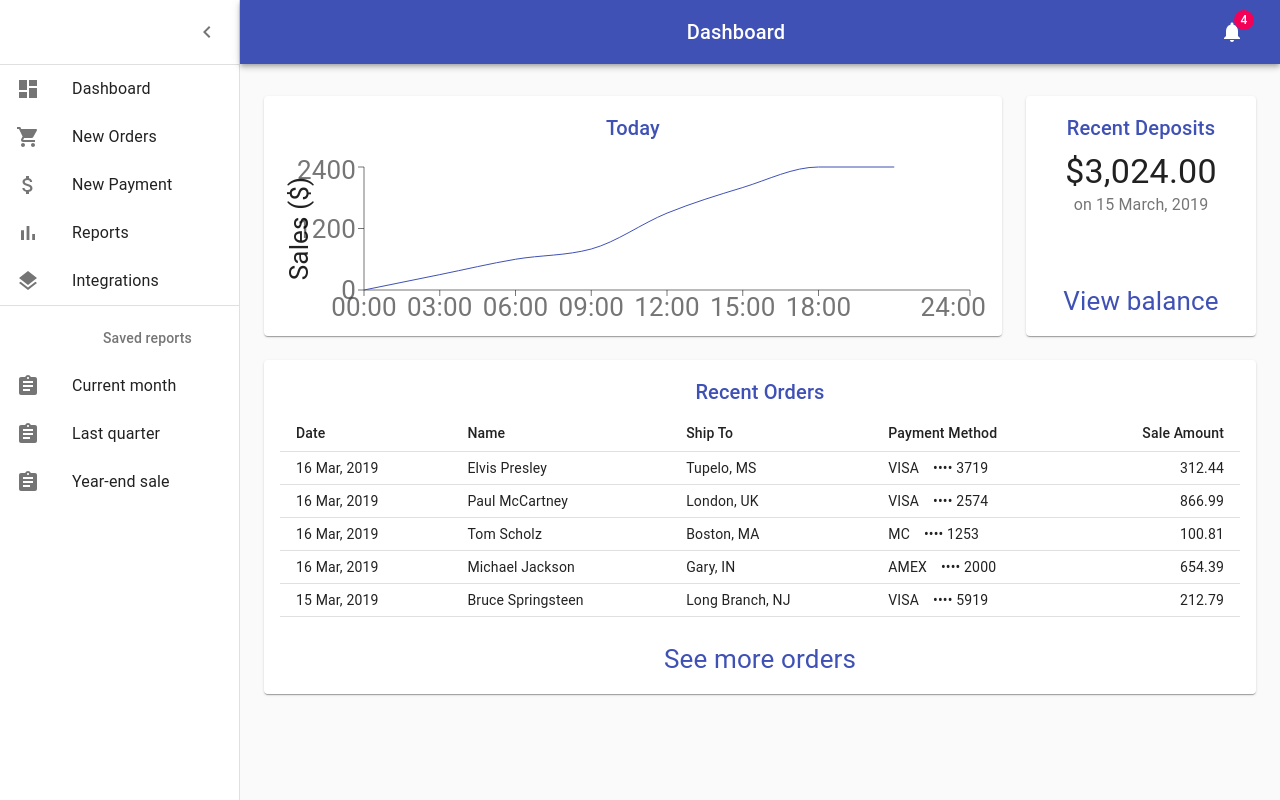
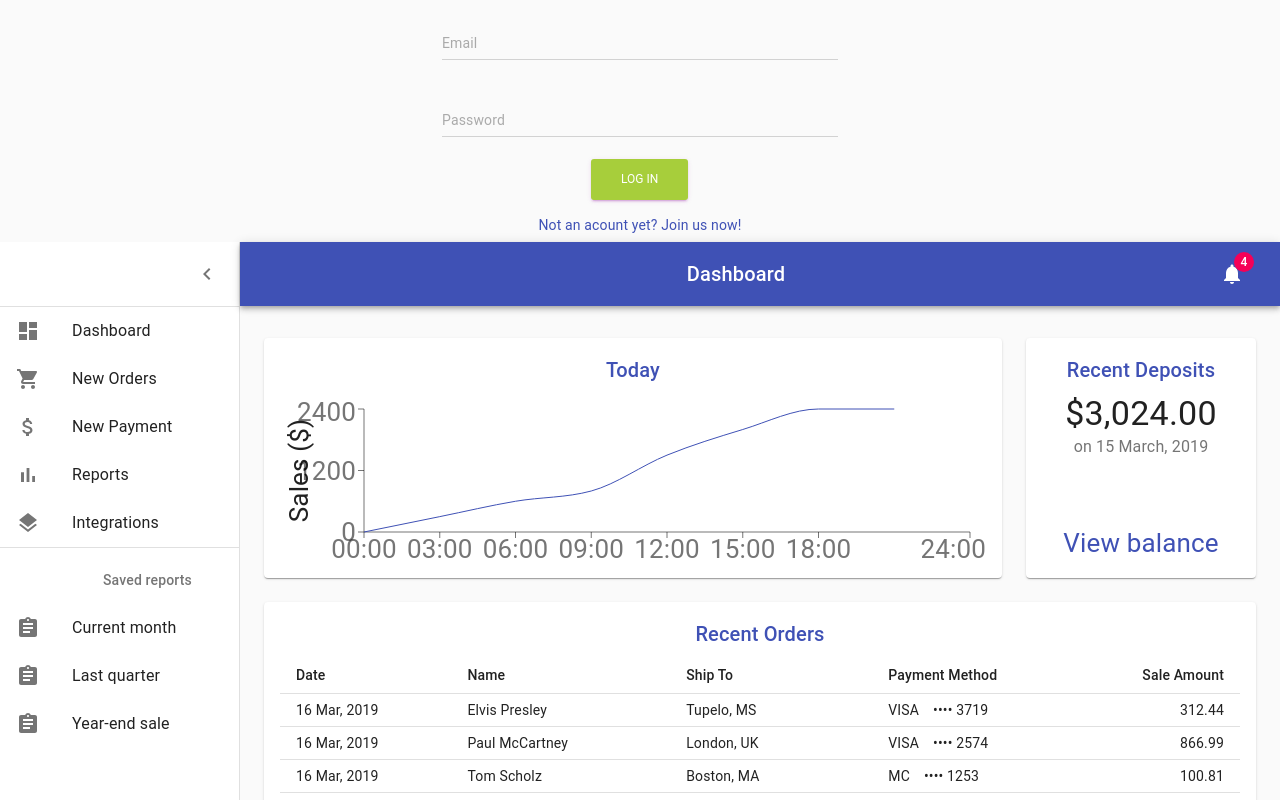
Before and after one commit to LaboratorioNubes/DANFrontEnd, a React (Create React App) app: page /dashboard in a window 1280 px wide. Shown: the top 800 px of the page. Built offline with nearby package versions, Linux system fonts and the light colour scheme.

Commit message:
Cambios actuales hasta presentacion tp

```diff
--- a/src/App.js
+++ b/src/App.js
@@ -10,9 +10,7 @@ function App() {
     <Router>
       <div className="App">
         <header className="App-header">
-          <Route path="/signIn">
-            <SignIn />
-          </Route>
+          <SignIn />
           <Route path="/signUp">
             <SignUp />
           </Route>
--- a/src/components/PaymentModal/PaymentModal.js
+++ b/src/components/PaymentModal/PaymentModal.js
@@ -122,6 +122,8 @@ const PaymentModal = (props) => {
       };
     } else if (paymentForm.method === "Cash") {
       payment = {
+        "payment": {
+
           cliente: 1,
           fechaPago: paymentForm.date,
           efectivo: {
@@ -129,6 +131,7 @@ const PaymentModal = (props) => {
           },
           transferencia: null,
           cheque: null,
+        }
       };
     } else if (paymentForm.method === "Transfer") {
       payment = {
@@ -143,7 +146,7 @@ const PaymentModal = (props) => {
         cheque: null,
       };
     }
-
+    debugger;
     axios
       .post(`http://localhost:9003/api/pago`, { payment })
       .then((res) => {
--- a/src/containers/SignUp/SignUp.js
+++ b/src/containers/SignUp/SignUp.js
@@ -80,7 +80,7 @@ const SignUp = () => {
 
   let history = useHistory();
   const signInRedirect = () => {
-    history.push("/SignIn");
+    history.push("/");
   };
 
   const validateForm = () => {
```
Lines whose indentation alone changed are shown as unchanged.
